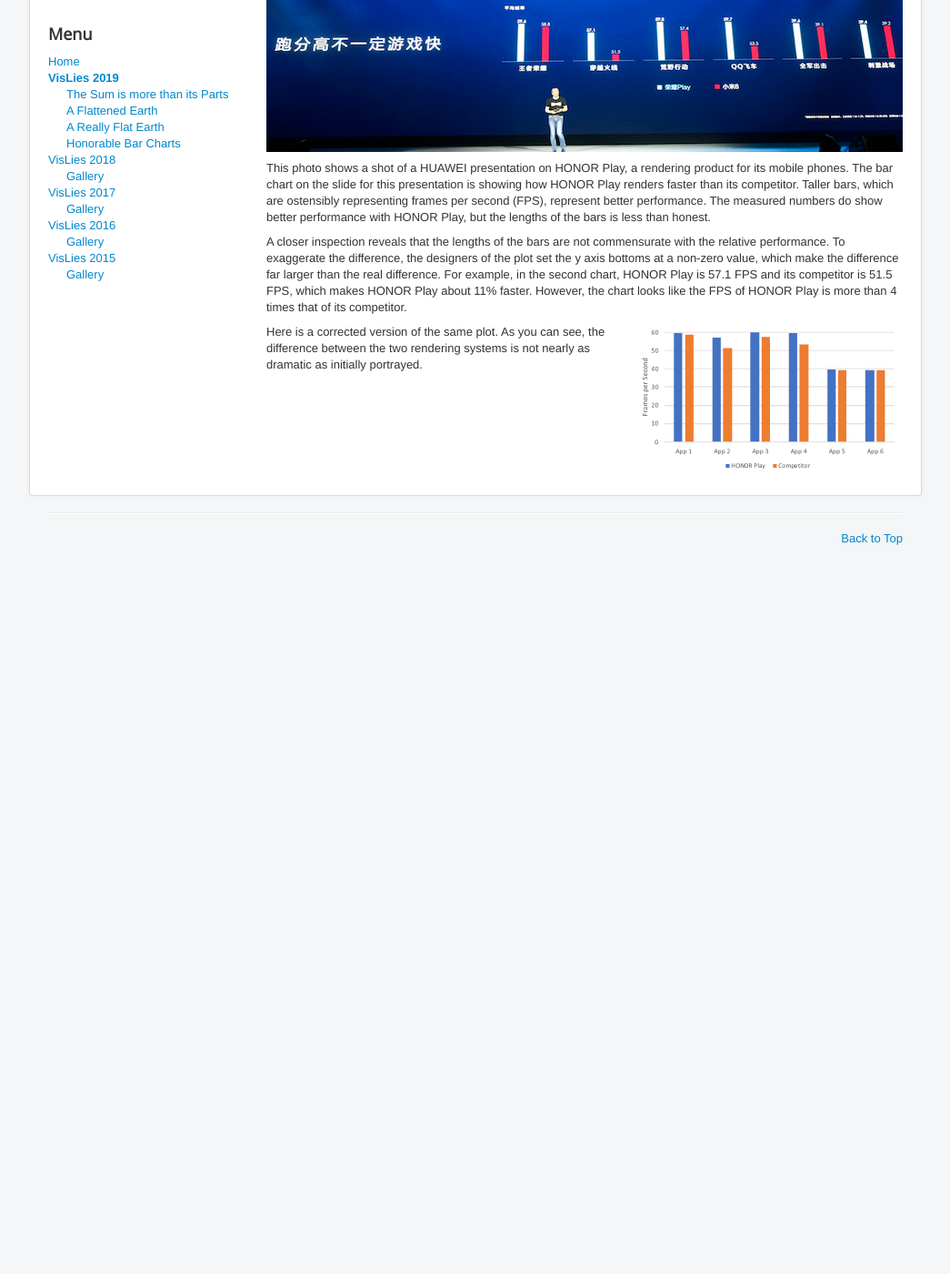
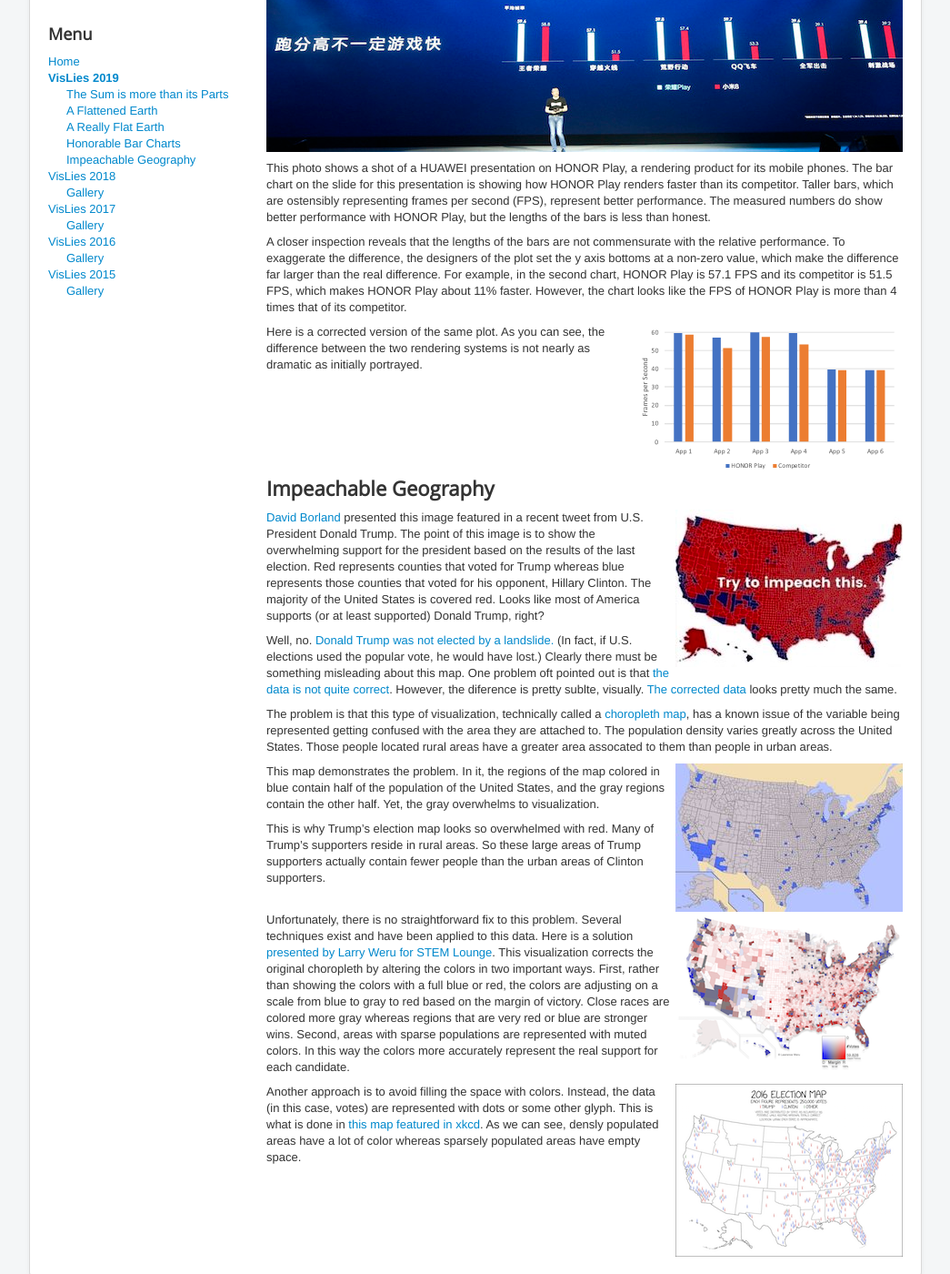
Before and after one commit to vislies/2019, a Jekyll site: the page built from gallery/index.md, in a window 1280 px wide and 1400 px high, scrolled down 3548 px. Shown: the whole window at 91% size, without its empty margins (117-1162 px from the left). Built offline with Jekyll 4.4.1, drawn with Linux system fonts in a browser that asks for light colours; our own code applies the rules of GitHub Pages for plain Markdown files; before the commit the page ends 4178 px from its top, so only the background shows below that.

Commit message:
David Borland election map

```diff
--- a/gallery/index.md
+++ b/gallery/index.md
@@ -9,6 +9,8 @@ gallery-nav:
     url: "#a-really-flat-earth"
   - title: Honorable Bar Charts
     url: "#honorable-bar-charts"
+  - title: Impeachable Geography
+    url: "#impeachable-geography"
 ---
 
 # VisLies 2019 Gallery
@@ -243,5 +245,78 @@ its competitor.
 Here is a corrected version of the same plot.
 As you can see, the difference between the two rendering systems is not nearly as dramatic as initially portrayed.
 
+## Impeachable Geography
+
+<a href="https://drive.google.com/open?id=1eFjKXee0q9Vox-ZuauBB9YHFJFRcvOvS" class="image-right">
+![Try to Impeach This](try-to-impeach-this-thumbnail.jpg)
+</a>
+
+[David Borland] presented this image featured in a recent tweet from U.S. President Donald Trump.
+The point of this image is to show the overwhelming support for the president based on the results of the last election.
+Red represents counties that voted for Trump whereas blue represents those counties that voted for his opponent, Hillary Clinton.
+The majority of the United States is covered red.
+Looks like most of America supports (or at least supported) Donald Trump, right?
+
+Well, no.
+[Donald Trump was not elected by a landslide.]
+(In fact, if U.S. elections used the popular vote, he would have lost.)
+Clearly there must be something misleading about this map.
+One problem oft pointed out is that [the data is not quite correct].
+However, the diference is pretty sublte, visually.
+[The corrected data] looks pretty much the same.
+
+The problem is that this type of visualization, technically called a [choropleth map], has a known issue of the variable being represented getting confused with the area they are attached to.
+The population density varies greatly across the United States.
+Those people located rural areas have a greater area assocated to them than people in urban areas.
+
+<div class="image-stop" />
+
+<a href="https://drive.google.com/open?id=1L-ObQ8cGPYof4I1FFEpNzfhmlyw0BVRk" class="image-right">
+![Half of U.S. Population](us-population-half-n-half-thumbnail.jpg)
+</a>
+
+This map demonstrates the problem.
+In it, the regions of the map colored in blue contain half of the population of the United States, and the gray regions contain the other half.
+Yet, the gray overwhelms to visualization.
+
+This is why Trump's election map looks so overwhelmed with red.
+Many of Trump's supporters reside in rural areas.
+So these large areas of Trump supporters actually contain fewer people than the urban areas of Clinton supporters.
+
+<div class="image-stop" />
+
+<a href="https://drive.google.com/open?id=10qiMyceb6Lq4tw6nUvrwEWbxekR0SwRP" class="image-right">
+![Muddy America](muddy-america-thumbnail.png)
+</a>
+
+Unfortunately, there is no straightforward fix to this problem.
+Several techniques exist and have been applied to this data.
+Here is a solution [presented by Larry Weru for STEM Lounge].
+This visualization corrects the original choropleth by altering the colors in two important ways.
+First, rather than showing the colors with a full blue or red, the colors are adjusting on a scale from blue to gray to red based on the margin of victory.
+Close races are colored more gray whereas regions that are very red or blue are stronger wins.
+Second, areas with sparse populations are represented with muted colors.
+In this way the colors more accurately represent the real support for each candidate.
+
+<div class="image-stop" />
+
+<a href="https://drive.google.com/open?id=1kN3Ul1cPDsrLNEIMDM-D7w9dO4gG_Dqf" class="image-right">
+![xkcd Election Map](election-map-xkcd-thumbnail.png)
+</a>
+
+Another approach is to avoid filling the space with colors.
+Instead, the data (in this case, votes) are represented with dots or some other glyph.
+This is what is done in [this map featured in xkcd].
+As we can see, densly populated areas have a lot of color whereas sparsely populated areas have empty space.
+
+
+[Donald Trump was not elected by a landslide.]: https://en.wikipedia.org/wiki/2016_United_States_presidential_election
+[the data is not quite correct]: https://www.cnn.com/2019/10/01/politics/trump-impeach-this-map-fact-check/index.html
+[The corrected data]: https://drive.google.com/open?id=18DofUCkWJ4YFbx3heE2MVc63wbV4RDBx
+[choropleth map]: https://en.wikipedia.org/wiki/Choropleth_map
+[presented by Larry Weru for STEM Lounge]: https://stemlounge.com/muddy-america-color-balancing-trumps-election-map-infographic/?v=2
+[this map featured in xkcd]: https://xkcd.com/1939/
+
 [Ken Moreland]: http://kennethmoreland.com
 [Guan-de Wu]: http://www.gdwu.xyz/about/
+[David Borland]: https://renci.org/staff/david-borland/
```
Also changed, not shown: gallery/election-map-xkcd-thumbnail.png (added), gallery/muddy-america-thumbnail.png (added), gallery/try-to-impeach-this-thumbnail.jpg (added), gallery/us-population-half-n-half-thumbnail.jpg (added).
